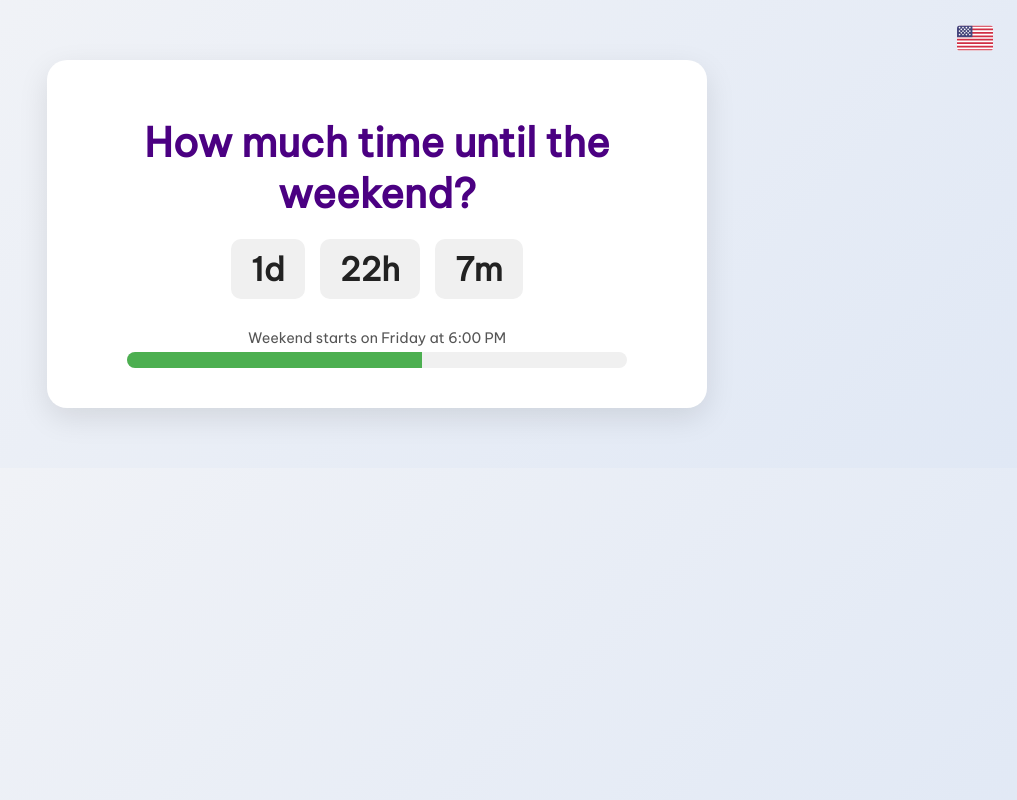
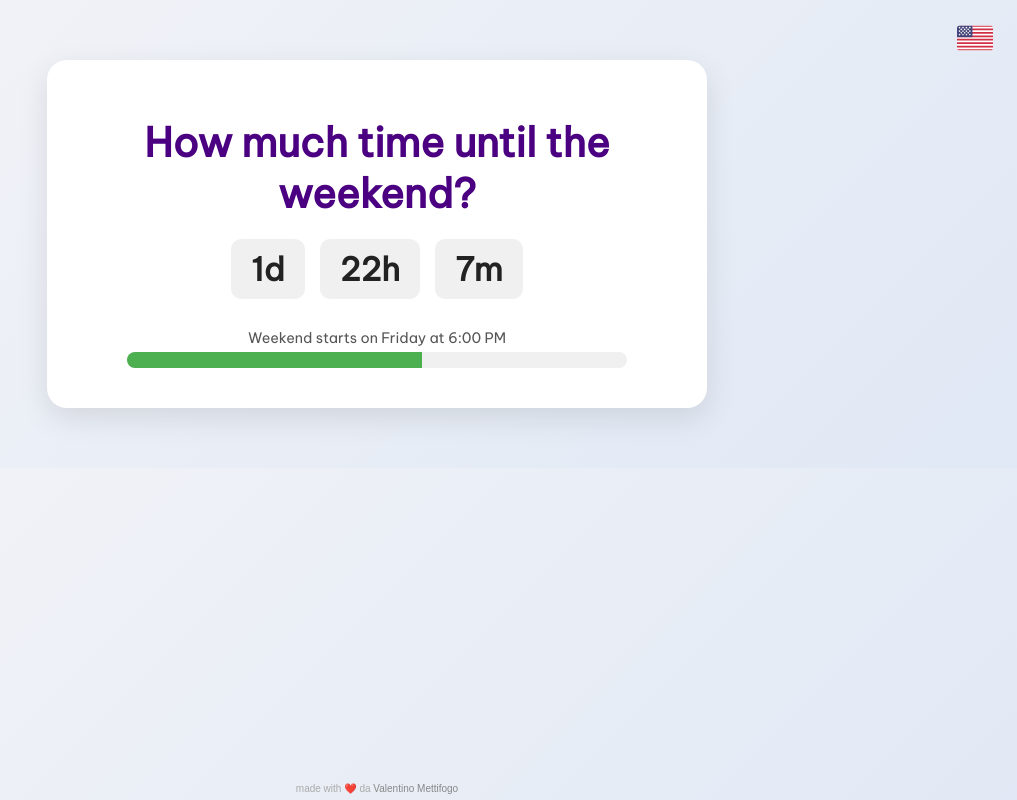
Before and after one commit to valentinomettifogo/countdown-weekend, a Vue app: page / in a window 1280 px wide. Shown: the whole page, without its empty margins (263-1280 px from the left). Built offline with nearby package versions, Linux system fonts and the light colour scheme.

Commit message:
add weekend and sign

```diff
--- a/index.html
+++ b/index.html
@@ -19,7 +19,7 @@
   <meta property="og:title" content="Countdown Weekend" />
   <meta property="og:description" content="Quanto manca al weekend? Scoprilo subito con il nostro countdown!" />
   <meta property="og:image" content="/og-image.png" />
-  <meta property="og:url" content="https://countdown-weekend.example.com" />
+  <meta property="og:url" content="https://www.countdown-weekend.info" />
   <meta property="og:type" content="website" />
 
   <!-- Twitter Cards -->
--- a/src/App.vue
+++ b/src/App.vue
@@ -4,9 +4,19 @@
 
     <h1>{{ t('title') }}</h1>
 
-    <Countdown :time="timeLeft" :t="t" />
+    <template v-if="isWeekend">
+      <p class="weekend-msg">🎉 {{ t('weekend') }} 🎉</p>
+    </template>
+    <template v-else>
+      <Countdown :time="timeLeft" :t="t" />
+    </template>
+
     <ProgressBar :progress="progress" :label="t('note')" />
+
+
   </main>
+
+   <Footer />
 </template>
 
 <script setup>
@@ -17,14 +27,52 @@ import ProgressBar from './components/ProgressBar.vue';
 import { useHtmlMeta } from './composables/useHtmlMeta.js';
 import { useI18n, translations } from './composables/useI18n.js';
 import { useCountdown } from './composables/useCountdown.js';
+import Footer from './components/Footer.vue'
 
 const { lang, t } = useI18n();
 useHtmlMeta(lang, translations);
 
-const { timeLeft, progress, updateCountdown } = useCountdown();
+const { timeLeft, progress, isWeekend, updateCountdown } = useCountdown();
 
 onMounted(() => {
   updateCountdown();
   setInterval(updateCountdown, 60 * 1000);
 });
 </script>
+
+<style scoped>
+.weekend-msg {
+  font-size: 1.8rem;
+  font-weight: bold;
+  color: #ffffff;
+  text-shadow: 1px 1px 2px #000000aa;
+  text-align: center;
+  padding: 1rem;
+  border-radius: 12px;
+  background: linear-gradient(135deg, #ffe082, #ff8a65, #f06292);
+  animation: flash 1s infinite, pop 3s infinite alternate;
+  box-shadow: 0 0 10px #ff4081, 0 0 20px #ff80ab;
+}
+
+@keyframes flash {
+
+  0%,
+  100% {
+    opacity: 1;
+  }
+
+  50% {
+    opacity: 0.5;
+  }
+}
+
+@keyframes pop {
+  0% {
+    transform: scale(1);
+  }
+
+  100% {
+    transform: scale(1.05) rotate(1deg);
+  }
+}
+</style>
--- /dev/null
+++ b/src/components/Footer.vue
@@ -0,0 +1,33 @@
+<template>
+  <footer class="footer">
+    <small>
+      made with ❤️ da
+      <a href="https://www.linkedin.com/in/valentino-mettifogo/" target="_blank" rel="noopener noreferrer">
+        Valentino Mettifogo
+      </a>
+    </small>
+  </footer>
+</template>
+
+<style scoped>
+.footer {
+  position: fixed;
+  bottom: 5px;
+  width: 100%;
+  text-align: center;
+  font-size: 0.75rem;
+  color: #aaa;
+  font-family: Arial, sans-serif;
+  user-select: none;
+}
+
+.footer a {
+  color: #888;
+  text-decoration: none;
+}
+
+.footer a:hover {
+  text-decoration: underline;
+  color: #0a66c2;
+}
+</style>
--- a/src/composables/useCountdown.js
+++ b/src/composables/useCountdown.js
@@ -3,6 +3,7 @@ import { ref } from 'vue';
 export function useCountdown() {
     const timeLeft = ref({ days: 0, hours: 0, minutes: 0 });
     const progress = ref(0);
+    const isWeekend = ref(false);
 
     function getNextWeekendStart() {
         const now = new Date();
@@ -18,7 +19,17 @@ export function useCountdown() {
 
     function updateCountdown() {
         const now = new Date();
+        //const now = new Date('2025-06-13T18:30:00'); // dev: venerdì ore 18:30
         const weekendStart = getNextWeekendStart();
+
+        if (now >= weekendStart) {
+            isWeekend.value = true;
+            timeLeft.value = { days: 0, hours: 0, minutes: 0 };
+            progress.value = 100;
+            return;
+        }
+
+        isWeekend.value = false;
 
         const diffMs = weekendStart - now;
         const minutes = Math.floor(diffMs / (1000 * 60));
@@ -35,11 +46,11 @@ export function useCountdown() {
         weekStart.setDate(now.getDate() - ((now.getDay() + 6) % 7));
         weekStart.setHours(0, 0, 0, 0);
 
-        const totalWeekMs = getNextWeekendStart() - weekStart;
+        const totalWeekMs = weekendStart - weekStart;
         const elapsedMs = now - weekStart;
 
         progress.value = Math.min(100, Math.floor((elapsedMs / totalWeekMs) * 100));
     }
 
-    return { timeLeft, progress, updateCountdown };
+    return { timeLeft, progress, isWeekend, updateCountdown };
 }
--- a/src/composables/useI18n.js
+++ b/src/composables/useI18n.js
@@ -4,6 +4,7 @@ export const translations = {
     en: {
         title: 'How much time until the weekend?',
         note: 'Weekend starts on Friday at 6:00 PM',
+        weekend: 'It’s finally the weekend!',
         d: 'd',
         h: 'h',
         m: 'm',
@@ -13,6 +14,7 @@ export const translations = {
     it: {
         title: 'Quanto manca al weekend?',
         note: 'Il weekend inizia venerdì alle 18:00',
+        weekend: 'Finalmente il weekend!',
         d: 'g',
         h: 'h',
         m: 'm',
@@ -22,6 +24,7 @@ export const translations = {
     fr: {
         title: 'Combien de temps avant le week-end ?',
         note: 'Le week-end commence vendredi à 18h00',
+        weekend: 'C’est enfin le week-end !',
         d: 'j',
         h: 'h',
         m: 'm',
@@ -31,6 +34,7 @@ export const translations = {
     vn: {
         title: 'Còn bao lâu nữa đến cuối tuần?',
         note: 'Cuối tuần bắt đầu vào thứ Sáu lúc 18:00',
+        weekend: 'Cuối cùng cũng đến cuối tuần rồi!',
         d: 'n',
         h: 'g',
         m: 'p',
```
Also changed, not shown: public/og-image.jpeg (added), 1 other file (tests, documents, lock files or other folders).
